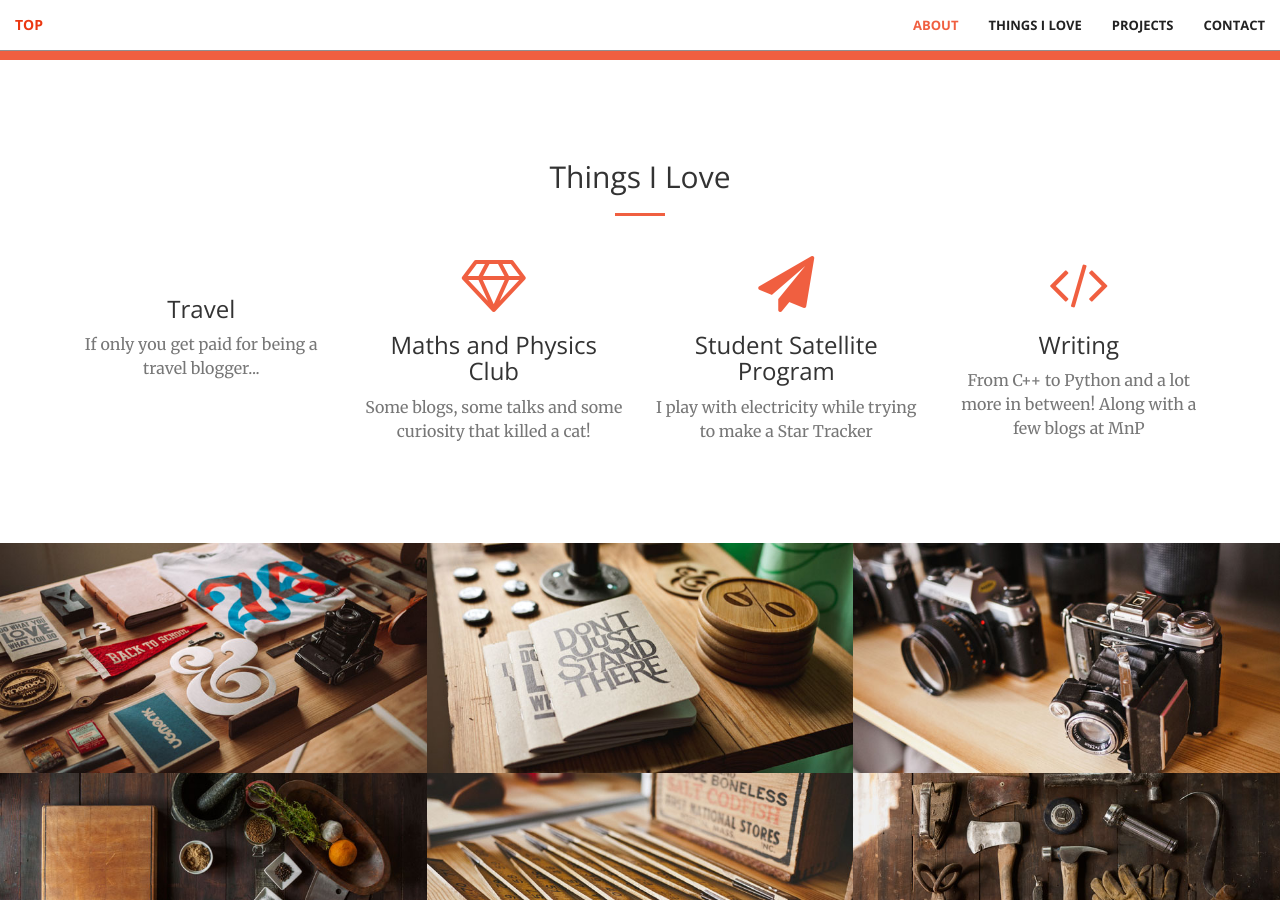
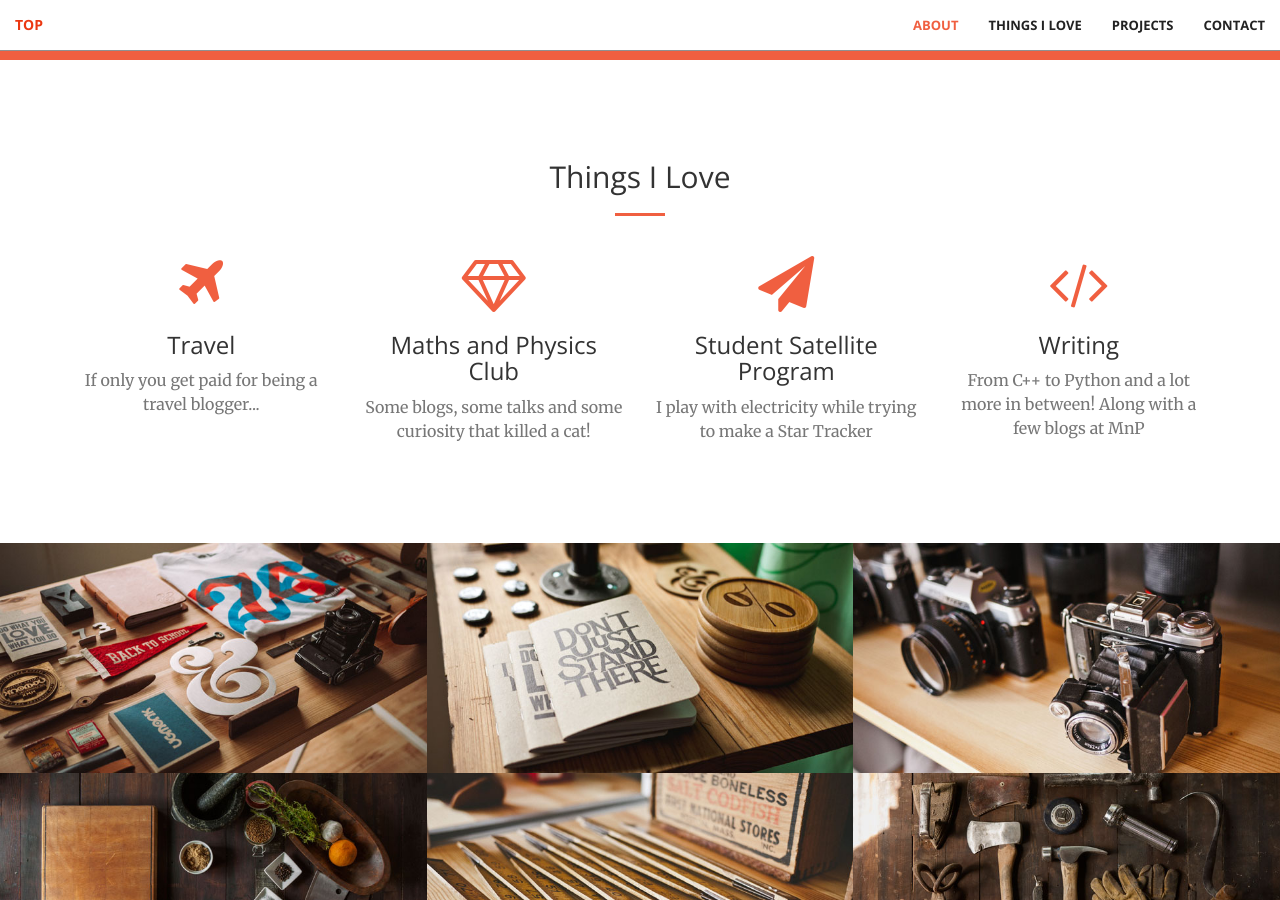
Before and after one commit to aravindbharathi/aravindbharathi.github.io, a Jekyll site: the page built from index.html, in a window 1280 px wide and 900 px high, scrolled down 1234 px. Built offline with Jekyll 4.4.1, drawn with Linux system fonts in a browser that asks for light colours.

Commit message:
Update stuff.html

```diff
--- a/_includes/stuff.html
+++ b/_includes/stuff.html
@@ -11,7 +11,7 @@
         <div class="row">
             <div class="col-lg-3 col-md-6 text-center">
                 <div class="service-box">
-                    <i class="fa fa-4x fa-plane-departure wow bounceIn text-primary" data-wow-delay=".2s"></i>
+                    <i class="fa fa-4x fa-plane wow bounceIn text-primary" data-wow-delay=".2s"></i>
                     <h3>Travel</h3>
                     <p class="text-muted">If only you get paid for being a travel blogger...</p>
                 </div>
```
